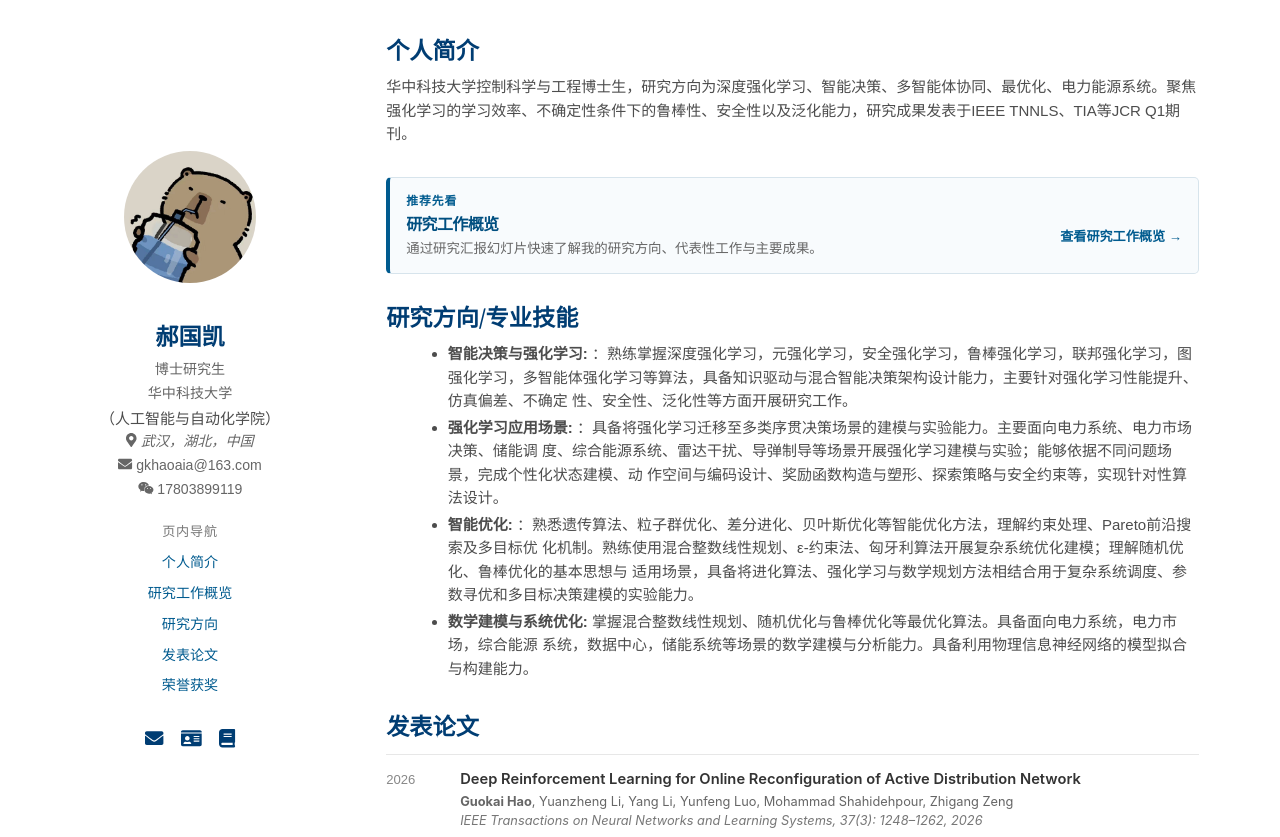
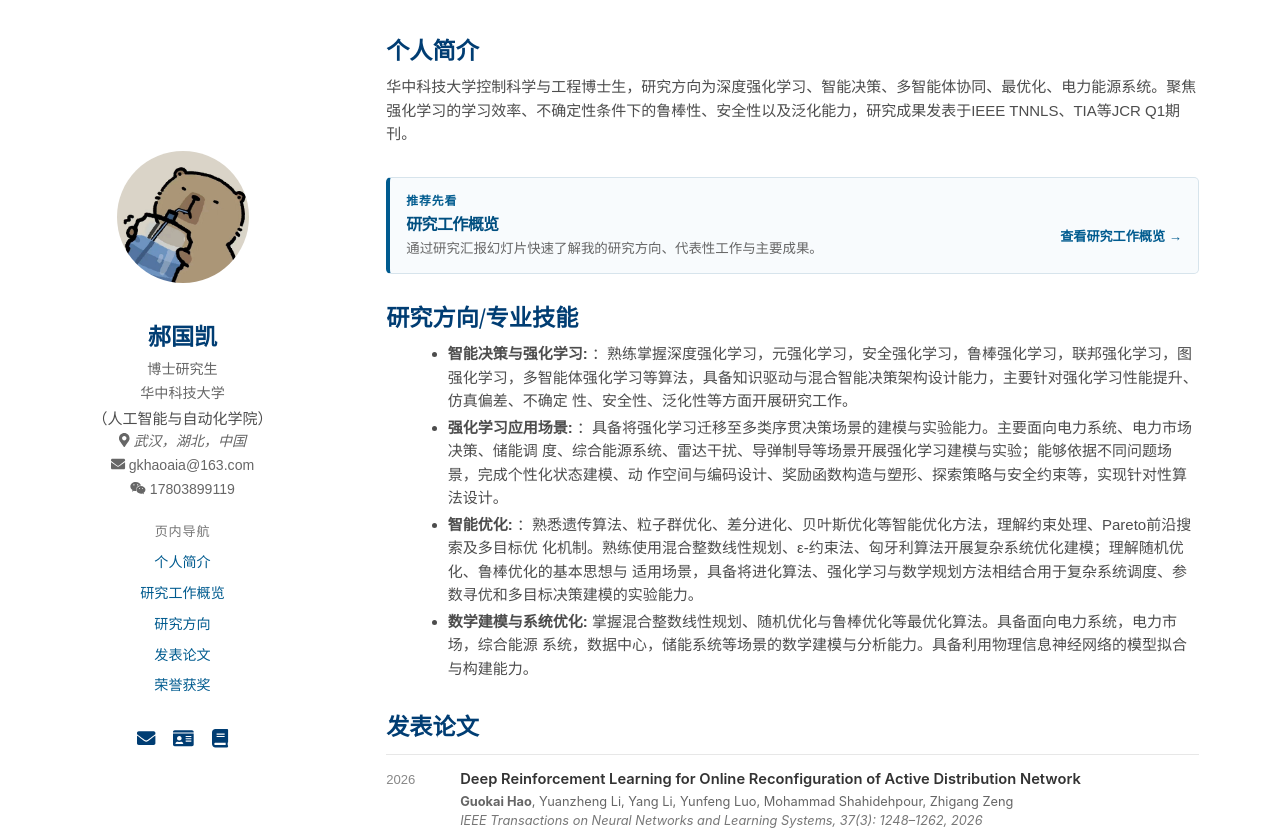
Before and after one commit to guokai-hao/guokai-hao.github.io, a Jekyll site: the page built from index.html, in a window 1280 px wide. Shown: the top 837 px of the page. Built offline with Jekyll 4.4.1, drawn with Linux system fonts in a browser that asks for light colours; nearby versions of some CDN libraries.

Commit message:
Update _academic.scss

```diff
--- a/_sass/_academic.scss
+++ b/_sass/_academic.scss
@@ -471,3 +471,22 @@ html {
     margin-top: .5rem;
   }
 }
+
+
+/* ============================================================
+   Wide-screen layout fix
+   Keep the fixed sidebar aligned with the 1220px main container
+   ============================================================ */
+
+@media (min-width: 1220px) {
+  .sidebar-left {
+    width: 305px !important;
+    max-width: 305px;
+  }
+
+  .academic-content {
+    margin-left: 305px;
+    width: 915px;
+    max-width: 915px;
+  }
+}
```
